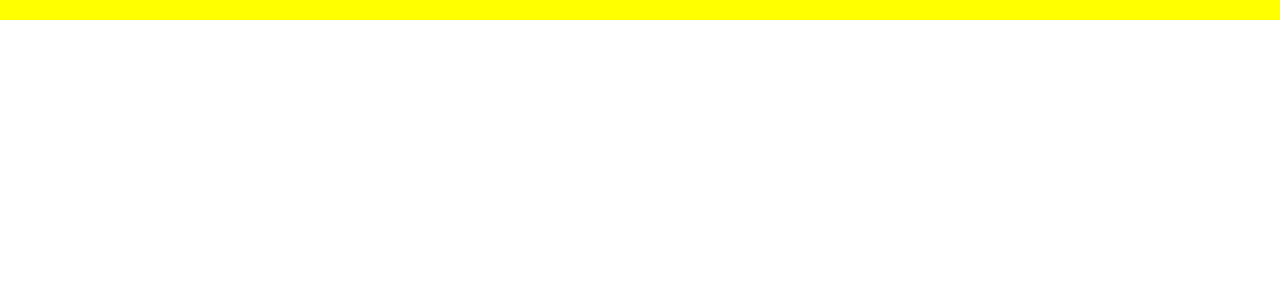
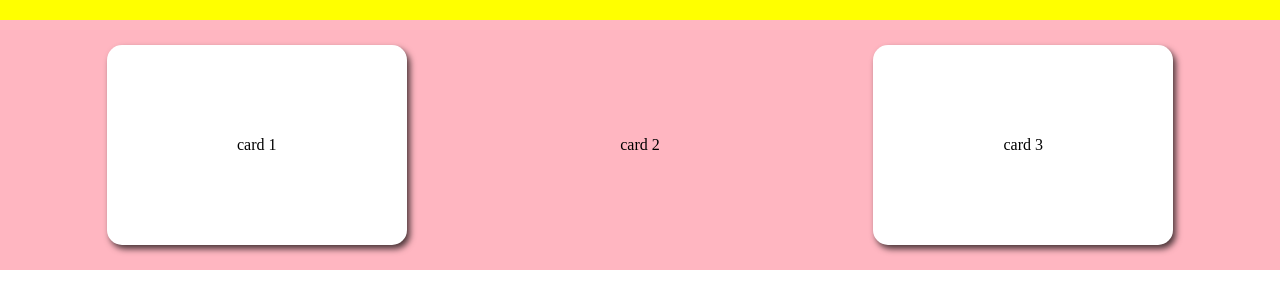
Before and after one commit to SantanuAdhikary/E4_Webtech, a plain HTML site: page JAVASCRIPT/DOM/dom1.html in a window 1280 px wide. Shown: the part 80-388 px from the top of the page. Drawn offline with Linux system fonts and the light colour scheme.

Commit message:
dom going on

```diff
--- a/JAVASCRIPT/DOM/dom1.html
+++ b/JAVASCRIPT/DOM/dom1.html
@@ -15,6 +15,29 @@
           nav{
             background-color: yellow;
 
+          }
+
+          main{
+            display: flex;
+            justify-content: space-around;
+            align-items: center;
+          }
+
+          .profileCard{
+             height: 200px;
+             width: 300px;
+             background-color: white;
+             border-radius: 15px;
+             display: flex;
+             justify-content: center;
+             align-items: center;
+             box-shadow: 3px 4px 6px rgba(0,0,0,0.7);
+             cursor: pointer;
+             transition: all 0.4s ease-in;
+          }
+
+          .profileCard:hover{
+            transform: scale(1.05);
           }
     </style>
 </head>
@@ -36,6 +59,12 @@
     </nav>
 
 
+    <main>
+        <div class="card">card 1</div>
+        <div class="card">card 2</div>
+        <div class="card">card 3</div>
+    </main>
+
 
     <script src="./dom1.js"></script>
 
--- a/JAVASCRIPT/DOM/dom1.js
+++ b/JAVASCRIPT/DOM/dom1.js
@@ -45,3 +45,36 @@ nav[0].style.display = "flex"
 nav[0].style.justifyContent = "space-between "
 nav[0].style.alignItems = "center "
 nav[0].style.height = "100px "
+
+
+
+let main = document.getElementsByTagName("main")
+console.log(main)
+
+
+main[0].style.backgroundColor = "lightpink"
+main[0].style.height = "250px"
+
+// ! targetting elements by class name
+
+let cards = document.getElementsByClassName("card")
+console.log(cards)
+
+console.log(cards[0])
+console.log(cards[1])
+console.log(cards[2])
+
+// ! how to know what are the class added for any element
+
+console.log(cards[0].classList);
+
+// ! how to add class
+
+
+cards[0].classList.add("profileCard")
+cards[1].classList.add("profileCard")
+cards[2].classList.add("profileCard")
+
+//! how to remove class
+
+cards[1].classList.remove("profileCard")
```
